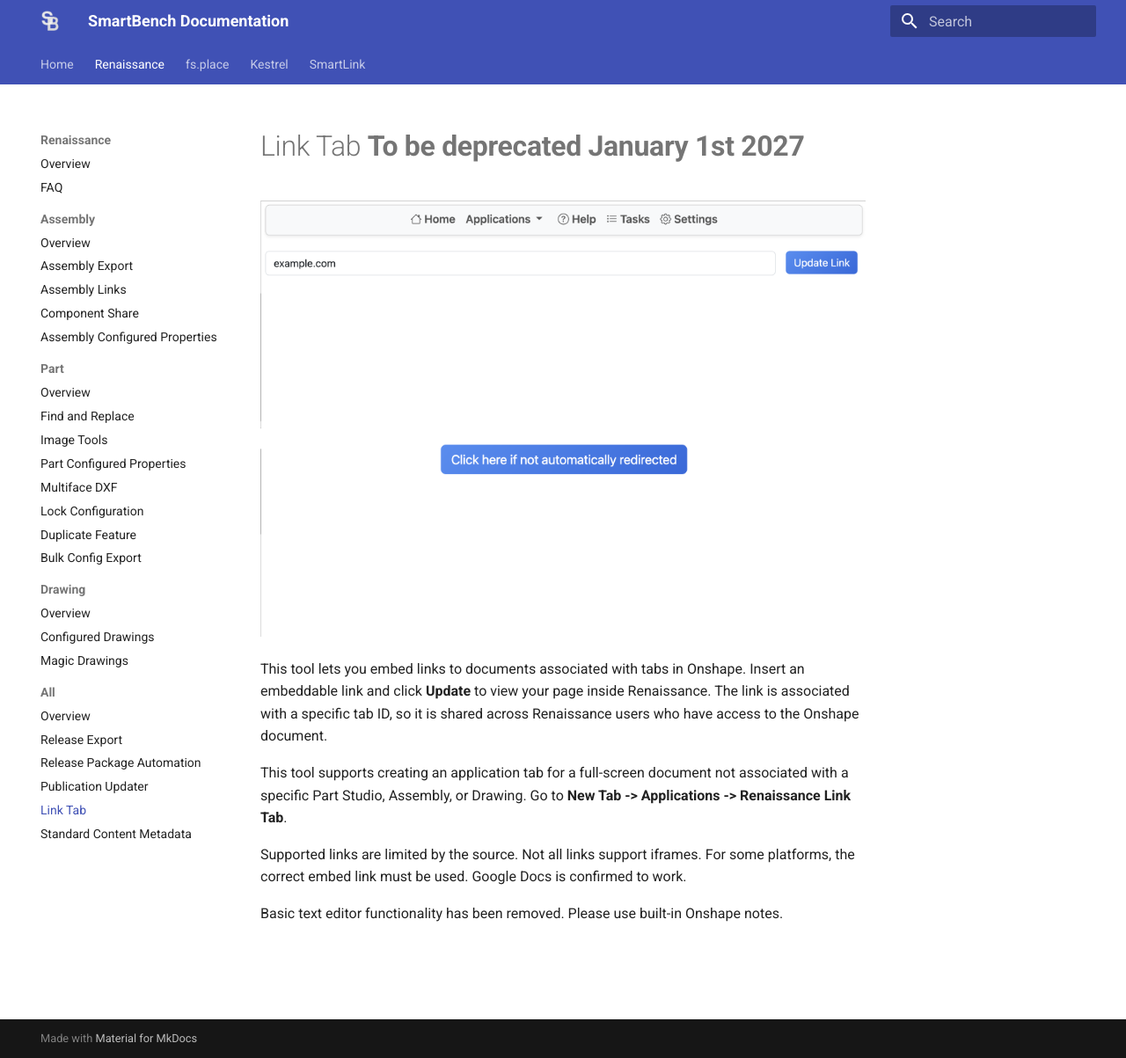
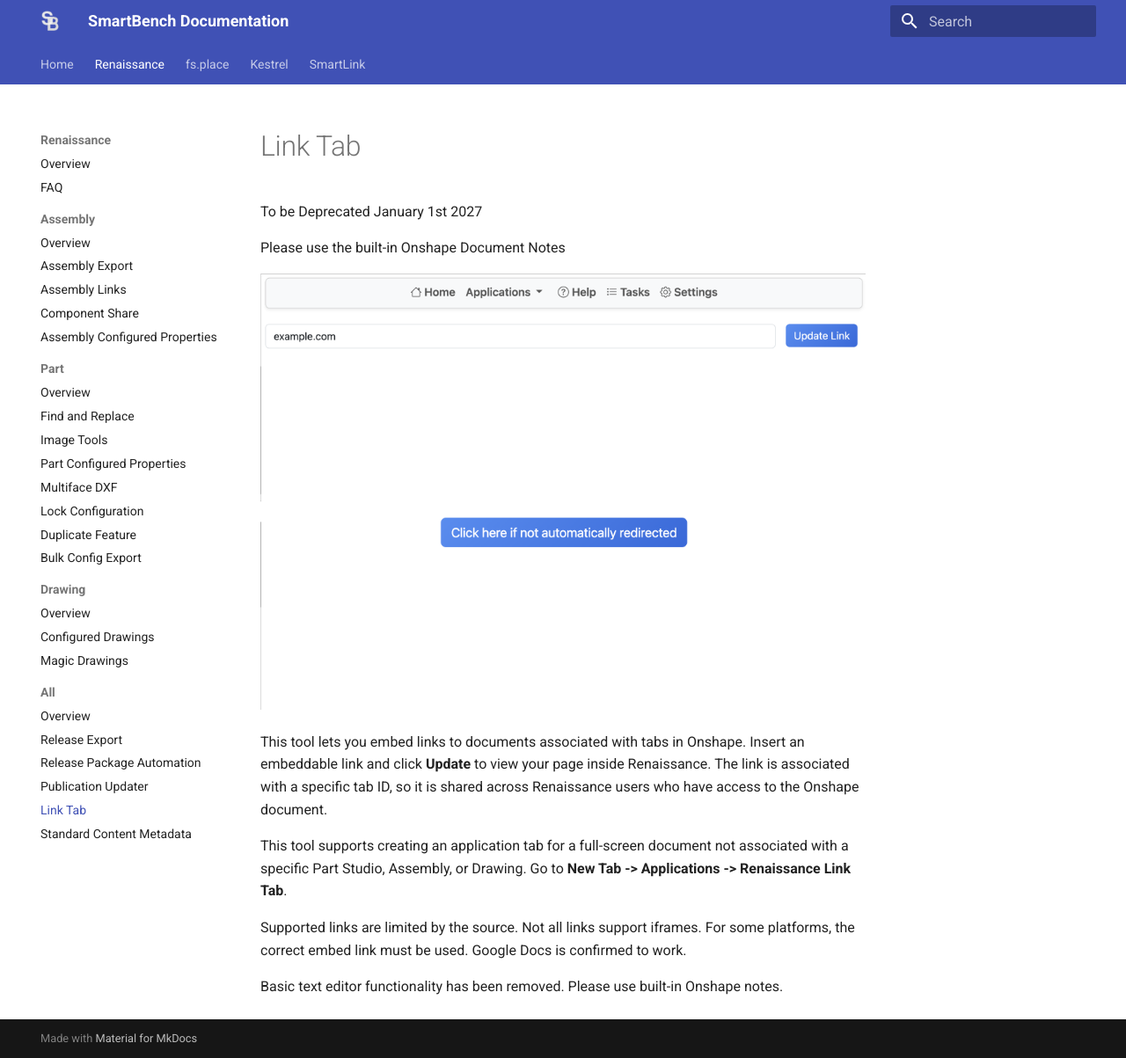
Before and after one commit to SmartBenchSoftware/Documentation, an MkDocs documentation site: the page built from docs/renaissance/all/link-tab.md, in a window 1280 px wide and 1203 px high. Shown: the whole window at 88% size. Built offline with MkDocs 1.6.1 and Material for MkDocs 9.7.7, drawn with Linux system fonts in a browser that asks for light colours.

Commit message:
Revise Link Tab documentation
Updated deprecation notice and added usage instructions.

```diff
--- a/docs/renaissance/all/link-tab.md
+++ b/docs/renaissance/all/link-tab.md
@@ -1,4 +1,7 @@
-# Link Tab  **To be deprecated January 1st 2027**
+# Link Tab
+To be Deprecated January 1st 2027
+
+Please use the built-in Onshape Document Notes
 
 ![Link Tab](link-tab.png)
 
```
